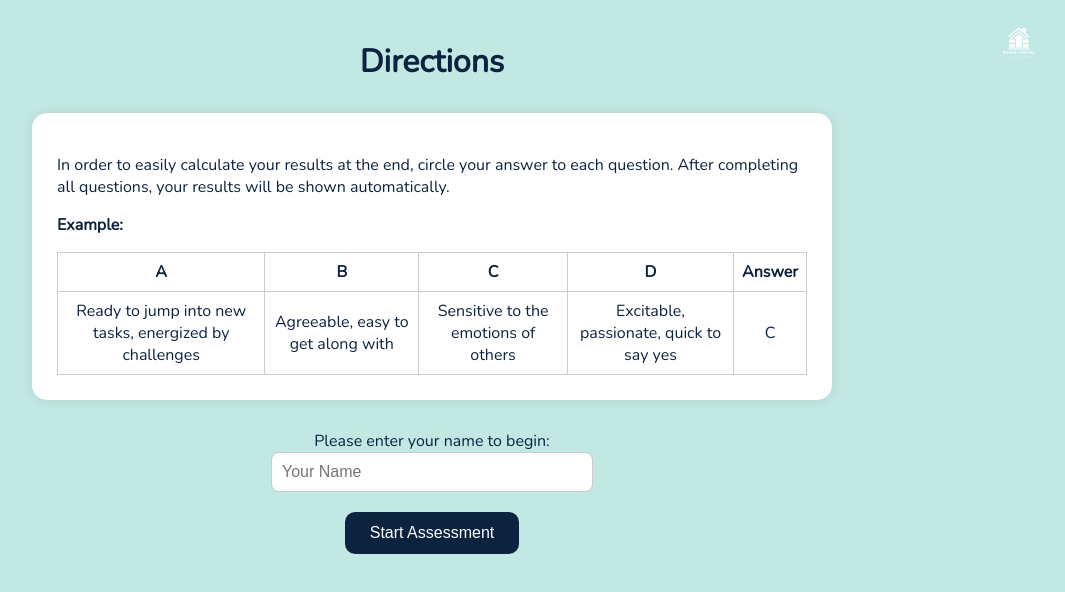
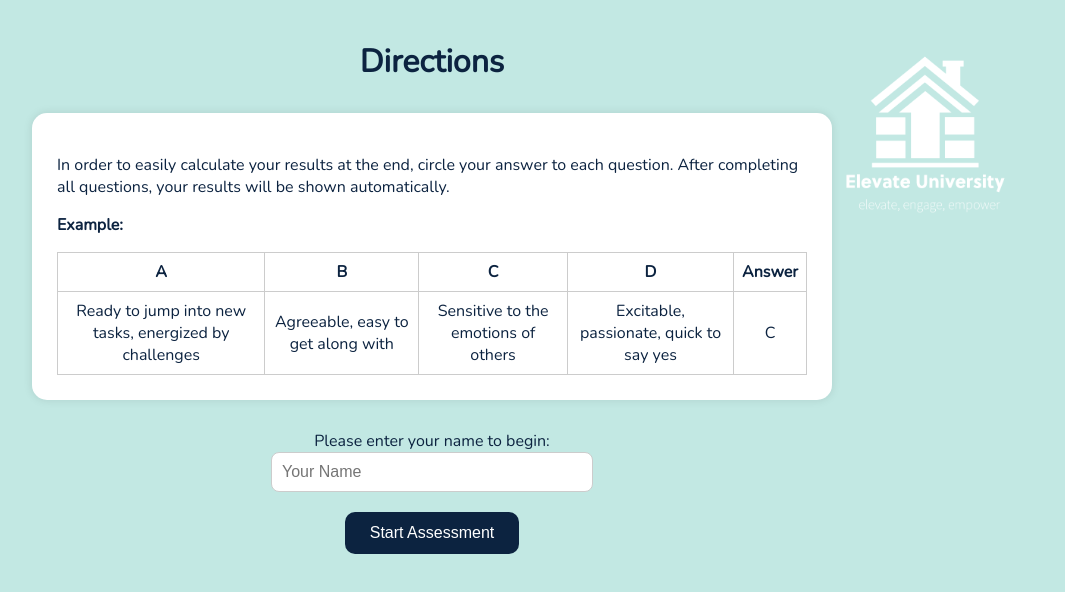
Before and after one commit to melvinvalentine/temperament-assessment, a plain HTML site: page index.html in a window 1280 px wide. Shown: the whole page, without its empty margins (208-1273 px from the left). Drawn offline with nearby package versions, Linux system fonts and the light colour scheme.

Commit message:
Add files via upload

```diff
--- a/index.html
+++ b/index.html
@@ -28,7 +28,7 @@
       position: absolute;
       top: 20px;
       right: 30px;
-      height: 60px;
+      height: 300px; /* was 60px */
     }
     .box {
       background: white;
```
